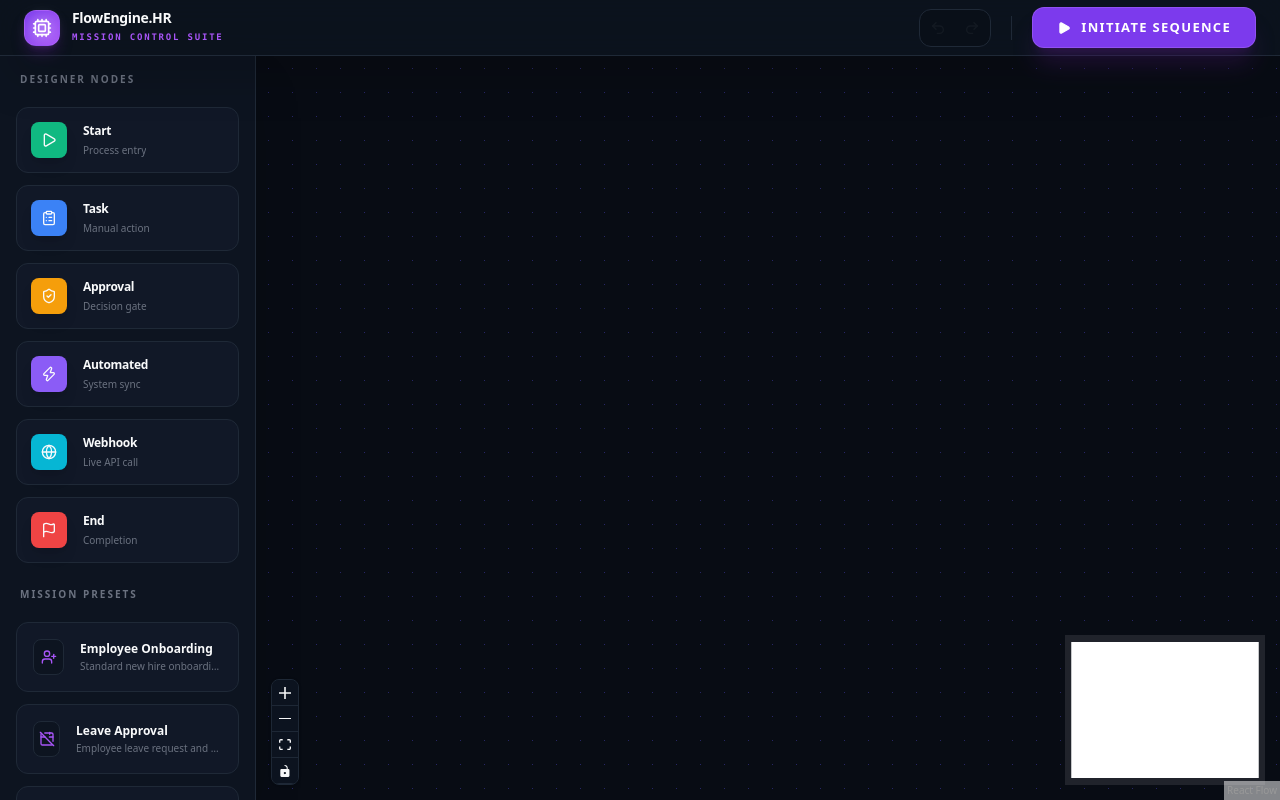
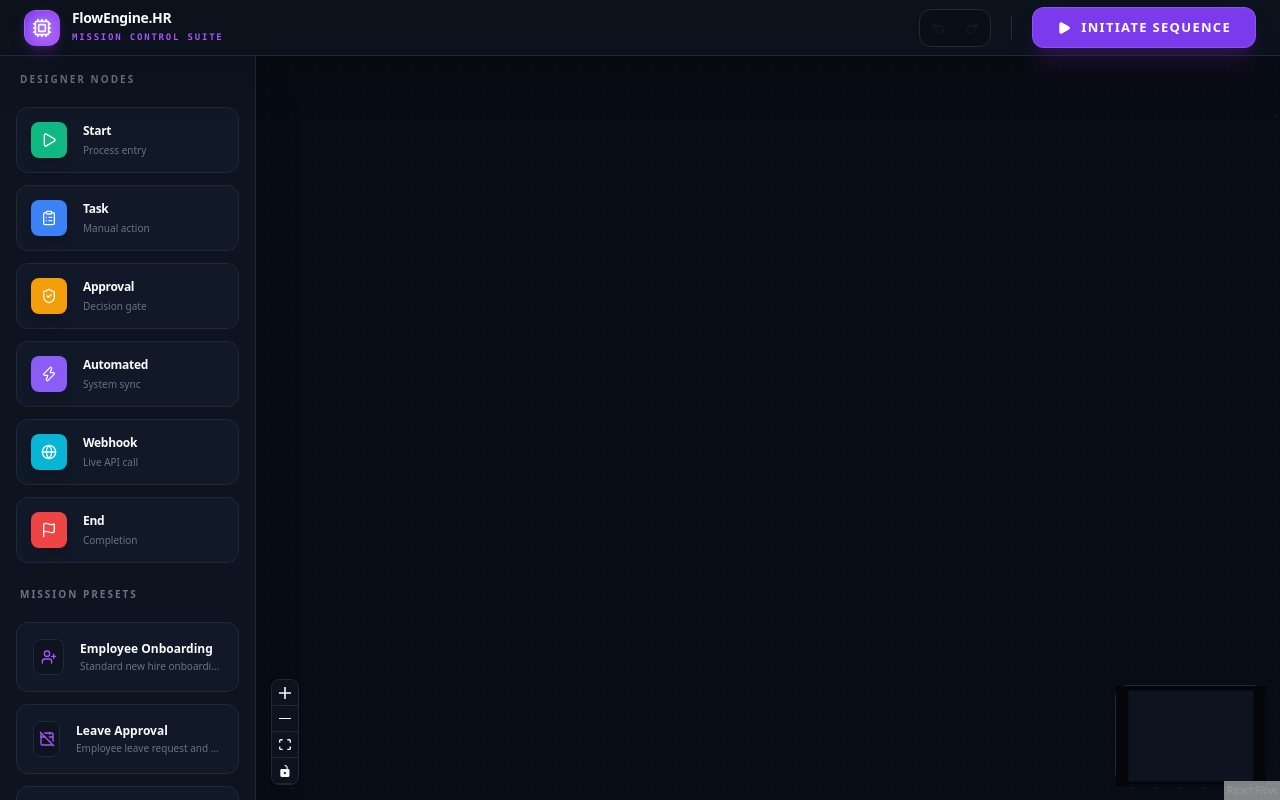
Before and after one commit to NishanthKamalakkannan/flow-engine-hr, a React (Vite) app: page / in a window 1280 px wide. Built offline with nearby package versions, Linux system fonts and the light colour scheme.

Commit message:
fix: restore minimap visibility and navigation

```diff
--- a/src/components/Canvas.tsx
+++ b/src/components/Canvas.tsx
@@ -17,19 +17,57 @@ import AnimatedEdge from "./edges/AnimatedEdge";
 const edgeTypes = { animated: AnimatedEdge };
 
 const DEFAULT_DATA: Record<string, any> = {
-  start: { type: "start", title: "Start", metadata: [] },
-  task: { type: "task", title: "New Task", description: "", assignee: "", dueDate: "", customFields: [] },
-  approval: { type: "approval", title: "Approval", approverRole: "Manager", autoApproveThreshold: 0 },
-  automated: { type: "automated", title: "Automated Step", actionId: "", actionParams: {} },
-  end: { type: "end", endMessage: "Workflow Complete", summaryFlag: false },
+  start: {
+    type: "start",
+    title: "Start",
+    metadata: [],
+  },
+  task: {
+    type: "task",
+    title: "New Task",
+    description: "",
+    assignee: "",
+    dueDate: "",
+    customFields: [],
+  },
+  approval: {
+    type: "approval",
+    title: "Approval",
+    approverRole: "Manager",
+    autoApproveThreshold: 0,
+  },
+  automated: {
+    type: "automated",
+    title: "Automated Step",
+    actionId: "",
+    actionParams: {},
+  },
+  end: {
+    type: "end",
+    endMessage: "Workflow Complete",
+    summaryFlag: false,
+  },
 };
 
 function makeId() {
-  return "node-" + Date.now().toString(36) + "-" + Math.random().toString(36).slice(2, 6);
+  return (
+    "node-" +
+    Date.now().toString(36) +
+    "-" +
+    Math.random().toString(36).slice(2, 6)
+  );
 }
 
 function Flow() {
-  const { nodes, edges, setNodes, setEdges, setSelectedNodeId, addNode } = useWorkflowStore();
+  const {
+    nodes,
+    edges,
+    setNodes,
+    setEdges,
+    setSelectedNodeId,
+    addNode,
+  } = useWorkflowStore();
+
   const { screenToFlowPosition } = useReactFlow();
   const reactFlowWrapper = useRef<HTMLDivElement>(null);
 
@@ -48,16 +86,22 @@ function Flow() {
   const onDrop = useCallback(
     (e: React.DragEvent) => {
       e.preventDefault();
+
       const type = e.dataTransfer.getData("nodeType");
       if (!type) return;
 
-      const position = screenToFlowPosition({ x: e.clientX, y: e.clientY });
+      const position = screenToFlowPosition({
+        x: e.clientX,
+        y: e.clientY,
+      });
 
       addNode({
         id: makeId(),
         type: type as any,
         position,
-        data: { ...DEFAULT_DATA[type] },
+        data: {
+          ...DEFAULT_DATA[type],
+        },
       });
     },
     [screenToFlowPosition]
@@ -73,34 +117,81 @@ function Flow() {
         defaultEdgeOptions={{ type: "animated" }}
         onNodesChange={(changes: any) => {
           let updated = [...nodes];
+
           changes.forEach((change: any) => {
             if (change.type === "position" && change.position) {
-              const idx = updated.findIndex((n: any) => n.id === change.id);
-              if (idx !== -1) updated[idx] = { ...updated[idx], position: change.position };
+              const idx = updated.findIndex(
+                (n: any) => n.id === change.id
+              );
+
+              if (idx !== -1) {
+                updated[idx] = {
+                  ...updated[idx],
+                  position: change.position,
+                };
+              }
             }
-            if (change.type === "remove") updated = updated.filter((n: any) => n.id !== change.id);
+
+            if (change.type === "remove") {
+              updated = updated.filter(
+                (n: any) => n.id !== change.id
+              );
+            }
           });
+
           setNodes(updated);
         }}
         onEdgesChange={(changes: any) => {
           let updated = [...edges];
+
           changes.forEach((change: any) => {
-            if (change.type === "remove") updated = updated.filter((e: any) => e.id !== change.id);
+            if (change.type === "remove") {
+              updated = updated.filter(
+                (e: any) => e.id !== change.id
+              );
+            }
           });
+
           setEdges(updated);
         }}
         onConnect={onConnect}
-        onNodeClick={(_: any, node: any) => setSelectedNodeId(node.id)}
+        onNodeClick={(_: any, node: any) =>
+          setSelectedNodeId(node.id)
+        }
         onPaneClick={() => setSelectedNodeId(null)}
         onDragOver={onDragOver}
         onDrop={onDrop}
         fitView
-        fitViewOptions={{ maxZoom: 1, padding: 0.5 }}
+        fitViewOptions={{
+          maxZoom: 1,
+          padding: 0.5,
+        }}
         deleteKeyCode="Delete"
       >
-        <Background variant={BackgroundVariant.Dots} gap={24} size={1} color="#312E81" />
+        <Background
+          variant={BackgroundVariant.Dots}
+          gap={24}
+          size={1}
+          color="#312E81"
+        />
+
         <Controls />
-        <MiniMap nodeColor="#7C3AED" maskColor="rgba(8,12,20,0.9)" />
+
+        <MiniMap
+          nodeColor="#A855F7"
+          maskColor="rgba(0, 0, 0, 0.7)"
+          nodeStrokeWidth={3}
+          nodeStrokeColor="#7C3AED"
+          style={{
+            backgroundColor: "#0D1420",
+            border: "1px solid #1F2937",
+            borderRadius: "12px",
+            width: 150,
+            height: 100,
+          }}
+          zoomable
+          pannable
+        />
       </ReactFlow>
     </div>
   );
```
